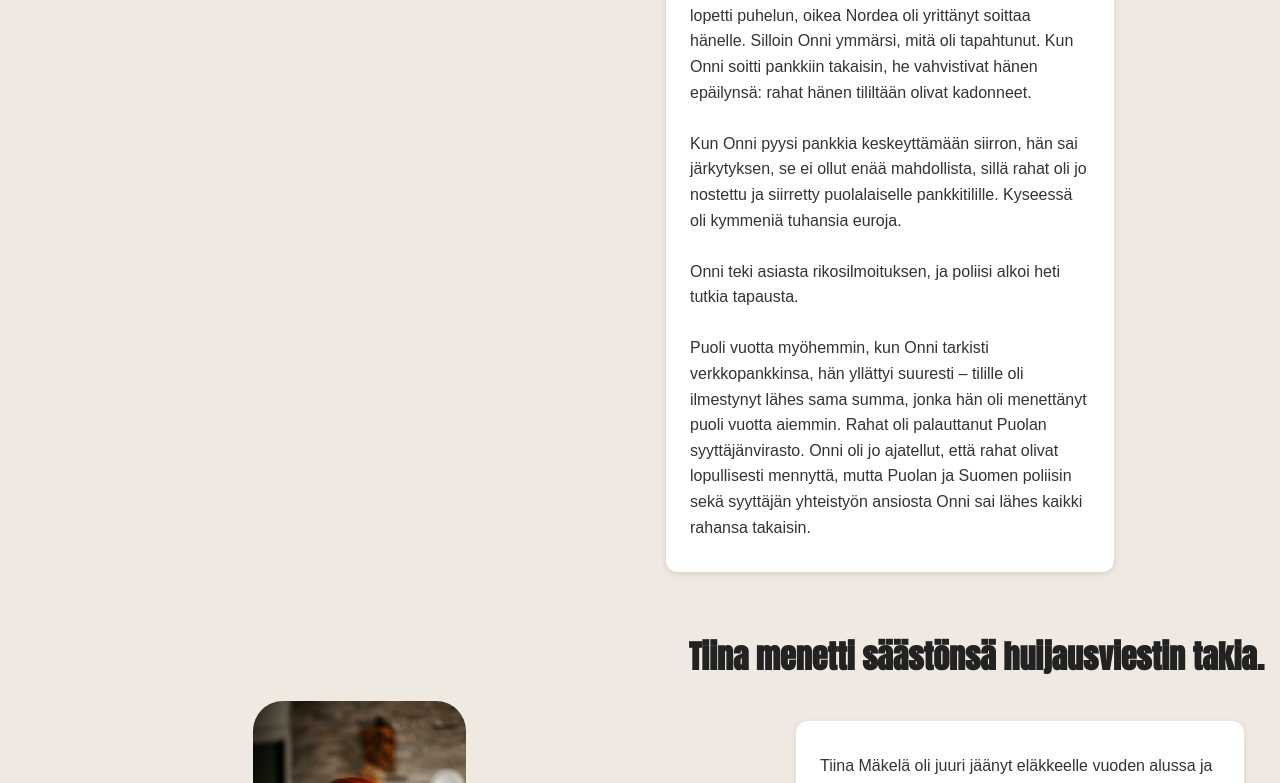
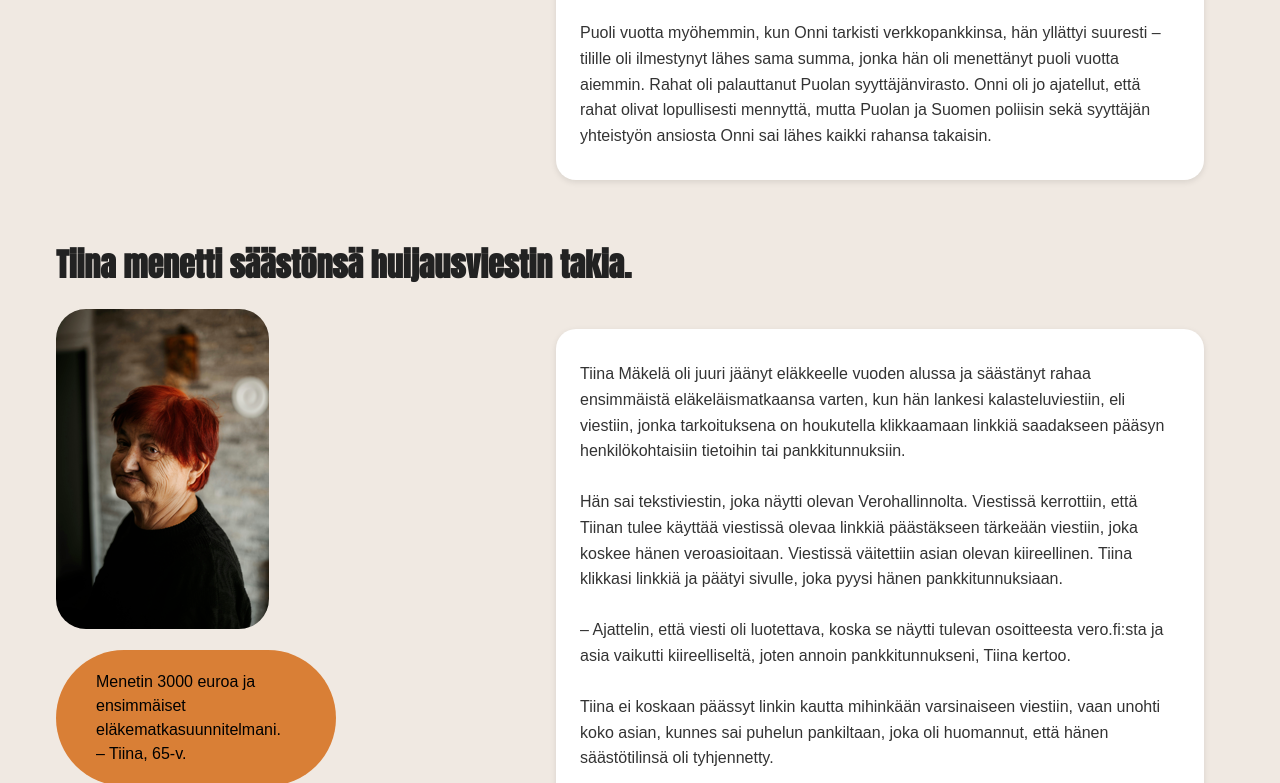
Before and after one commit to levonmaister/scamvjp2, a React (Vite) app: page / in a window 1280 px wide. Shown: the part 4122-4905 px from the top of the page. Built offline with nearby package versions, Linux system fonts and the light colour scheme.

Commit message:
stories css

```diff
--- a/src/styles/stories.css
+++ b/src/styles/stories.css
@@ -7,9 +7,8 @@ body {
 .stories-container {
     background-color: #f0e9e2;
     overflow: hidden;
-    padding: 2vh;
+    padding: 7vh;
     flex-direction: column;
-    padding: 2vh;
     display: flex;
     flex-direction: column;
     justify-content: center;
@@ -19,11 +18,11 @@ body {
 
 .story-description {
     height: auto;
-    width: 400px;
+    max-width: 600px;
     background-color: white;
     margin: 20px;
     padding: 32px 24px;
-    border-radius: 12px;
+    border-radius: 20px;
     box-shadow: 0 2px 6px rgba(0, 0, 0, 0.1);
     font-family: Arial, sans-serif;
     font-size: 16px;
@@ -54,7 +53,7 @@ body {
 
 .storyheadline{
     display: flex;
-    justify-content: flex-end;
+    justify-content: flex;
 }
 
 .descriptionandstory{
@@ -125,9 +124,9 @@ body {
     color: black;
     font-weight: lighter;
     font-size: 16px;
-    padding: 20px 30px;
+    padding: 20px 40px;
     border-radius: 999px;
-    max-width: 250px;
+    max-width: 200px;
     margin-top: 16px;
     position: relative;
     font-family: Arial, sans-serif;
@@ -139,7 +138,7 @@ body {
     content: '';
     position: absolute;
     top: 100%;
-    left: 20%;
+    left: 22%;
     width: 0;
     height: 0;
     border: 12px solid transparent;
```
